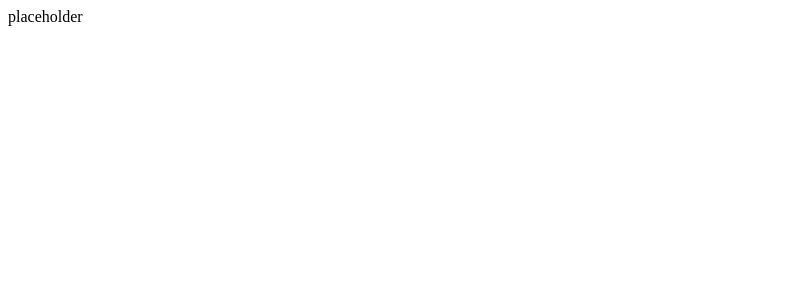
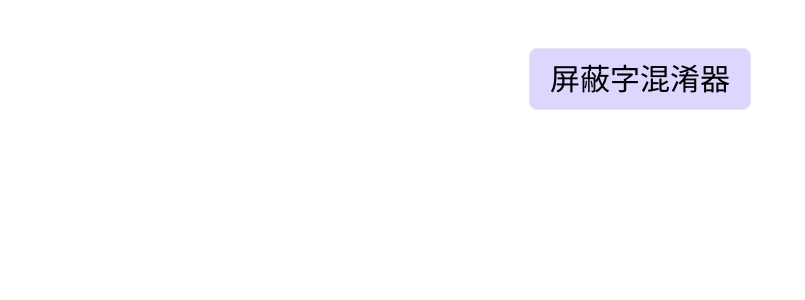
Before and after one commit to GTTC/harmonious_word_tool, a Vue app in the folder vue-project/: page / in a window 1280 px wide. Shown: the top 300 px of the page, without its empty margins (0-805 px from the left). Built offline with nearby package versions, Linux system fonts and the light colour scheme.

Commit message:
add title

```diff
--- a/vue-project/public/index.html
+++ b/vue-project/public/index.html
@@ -9,6 +9,6 @@
 
   </head>
   <body>
-    <div id="app"></div>
+    <div id="app" class="m-auto w-full flex justify-center"></div>
   </body>
 </html>
--- a/vue-project/src/App.vue
+++ b/vue-project/src/App.vue
@@ -1,5 +1,5 @@
 <template>
-  <div>placeholder</div>
+  <h1 class="text-3xl text-center my-12 border rounded-lg bg-purple-200 py-3 px-5">屏蔽字混淆器</h1>
 </template>
 
 <script>
@@ -12,6 +12,4 @@ export default {
 </script>
 
 <style>
-#app {
-}
 </style>
--- a/vue-project/src/main.js
+++ b/vue-project/src/main.js
@@ -1,4 +1,6 @@
 import { createApp } from 'vue'
 import App from './App.vue'
 
+import './assets/style.css'
+
 createApp(App).mount('#app')
```
